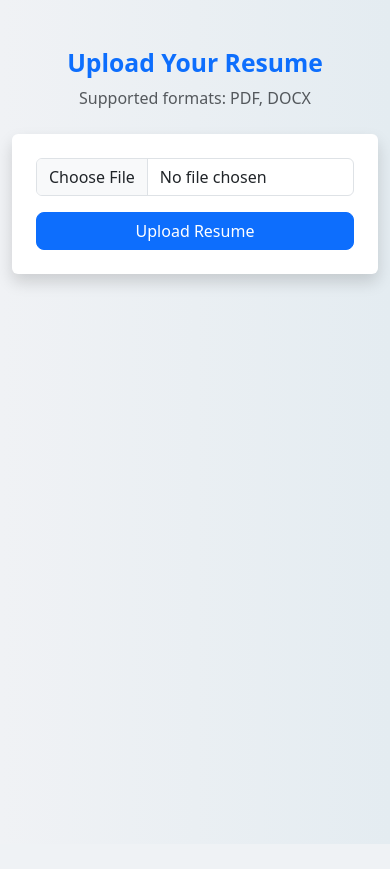
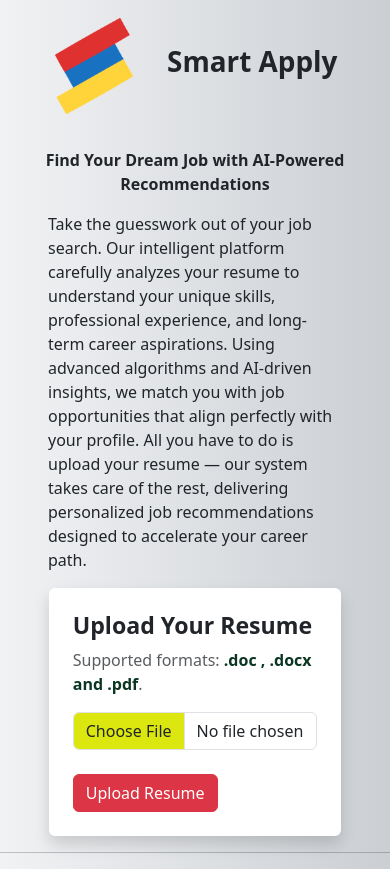
Before and after one commit to gayatri-2005/JOB-RECOMMENDATION, a Flask app: page / in a window 390 px wide. Before the commit the page ends 294 px from the top, so only its background shows below. Run offline with Flask 3, Linux system fonts and the light colour scheme; some libraries are stand-ins or nearby versions.

Commit message:
Made Index.html Responsive

```diff
--- /dev/null
+++ b/static/css/style.css
@@ -0,0 +1,18 @@
+*{
+    margin: 0;
+    padding: 0;
+}
+body {
+    background: linear-gradient(to right, #f1f2f4, #cbcfd3);
+}
+
+header div img {
+    max-width: 100px;
+    max-height:  100px;
+}
+form{
+    width: 75vw;
+}
+.customFile::-webkit-file-upload-button{
+    background-color: rgb(220, 231, 15);
+}
--- a/templates/index.html
+++ b/templates/index.html
@@ -2,52 +2,70 @@
 <html lang="en">
 <head>
     <meta charset="UTF-8">
-    <title>Upload Resume</title>
-    <link href="https://cdn.jsdelivr.net/npm/bootstrap@5.3.0/dist/css/bootstrap.min.css" rel="stylesheet">
-    <style>
-        body {
-            background: linear-gradient(to right, #f0f2f5, #e4ecf1);
-        }
-        .card {
-            border-radius: 1rem;
-        }
-        .card:hover {
-            transform: scale(1.01);
-            transition: 0.3s ease-in-out;
-        }
-        h2 {
-            color: #0d6efd;
-        }
-        .btn-primary {
-            border-radius: 0.5rem;
-        }
-    </style>
+
+    <!--This is important when we going to share the website (og property)-->
+    <meta property="og:title" content="Smart Apply" />
+    <meta property="og:description" content="Discover the perfect job for you with our resume-based job recommendation platform. We analyze your skills, experience, and preferences to match you with the best opportunities tailored to your career goals." />
+    <meta property="og:type" content="website" />
+
+    <!--Website Icon-->
+    <link rel="shortcut icon" href="{{url_for('static',filename='images/skillApply2.svg')}}">
+
+
+    <meta name="viewport" content="width=device-width, initial-scale=1">
+    <title>Smart Apply</title>
+
+    <!--Bootstrap Linking-->
+    <link href="https://cdn.jsdelivr.net/npm/bootstrap@5.3.5/dist/css/bootstrap.min.css" rel="stylesheet" integrity="sha384-SgOJa3DmI69IUzQ2PVdRZhwQ+dy64/BUtbMJw1MZ8t5HZApcHrRKUc4W0kG879m7" crossorigin="anonymous">
+    <link href="https://cdn.jsdelivr.net/npm/bootstrap-icons/font/bootstrap-icons.css" rel="stylesheet">
+
+    <!--CSS Linking-->
+    <link rel="stylesheet" href="{{ url_for('static', filename='css/style.css') }}">
+
 </head>
 <body>
-    <div class="container py-5">
-        <div class="text-center mb-4">
-            <h2 class="fw-bold">Upload Your Resume</h2>
-            <p class="text-muted">Supported formats: PDF, DOCX</p>
+    <header class="d-flex align-items-center justify-content-center">
+        <div class="p-3">
+            <img src="/static/images/originalAplly.png" alt="Smart Apply Logo">
         </div>
+        <div class="p-3">
+            <h1 class="fw-bold flex-lg-shrink-1">Smart Apply</h1>
+        </div>
+    </header>
 
-        <div class="row justify-content-center">
-            <div class="col-md-6">
-                <form method="POST" enctype="multipart/form-data" class="shadow p-4 bg-white rounded">
+
+    <main>
+        <section class="dataAboutwebsite">
+            <p class="text-center mt-3">
+                <span class="fw-bold">Find Your Dream Job with AI-Powered Recommendations</span>
+                <span>
+                    <p  class="ps-5 pe-5">
+                        Take the guesswork out of your job search. Our intelligent platform carefully analyzes your resume to understand your unique skills, professional experience, and long-term career aspirations. Using advanced algorithms and AI-driven insights, we match you with job opportunities that align perfectly with your profile.
+                        All you have to do is upload your resume — our system takes care of the rest, delivering personalized job recommendations designed to accelerate your career path.
+                    </p>
+                </span>
+            </p>
+        </section>
+
+
+        <section class="uploadSection d-flex align-items-center justify-content-center mt-3">
+            <form method="POST" enctype="multipart/form-data" class="shadow p-4 bg-white rounded rounded-2">
                 {% with messages = get_flashed_messages() %}
                     {% if messages %}
                         <div class="alert alert-danger">{{ messages[0] }}</div>
                     {% endif %}
                 {% endwith %}
 
-                    <div class="mb-3">
-                        <input type="file" class="form-control" name="resume" accept=".pdf, .doc, .docx" required>
-                    </div>
-                    <div class="d-grid">
-                        <button type="submit" class="btn btn-primary">Upload Resume</button>
-                    </div>
+                <h3 class="fw-bold text-dark">Upload Your Resume</h3>
+                <p class="text-muted">Supported formats: <span class="text-success-emphasis fw-bold">.doc , .docx and .pdf</span>.</p>
+                <input type="file" class="form-control customFile" name="resume" accept=".pdf, .doc, .docx" required>
+                <br>
+                <button type="submit" class="btn btn-danger">Upload Resume</button>
             </form>
-            </div>
-        </div>
-    </div>
+        </section>
+        <hr>
+
+
+</main>
 </body>
 </html>
```
Also changed, not shown: static/images/originalAplly.png (added), static/images/skillApply2.svg (added). Lines whose indentation alone changed are shown as unchanged.
